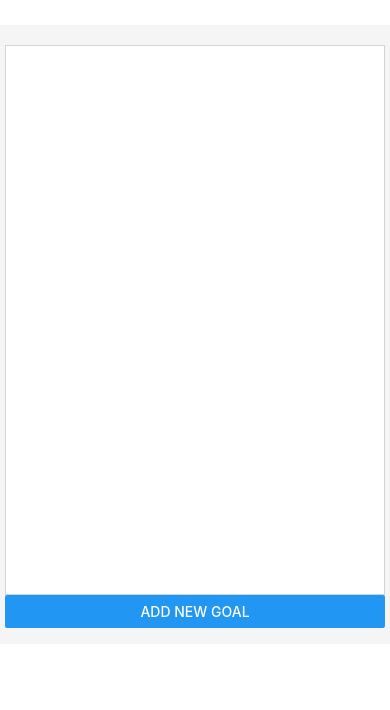
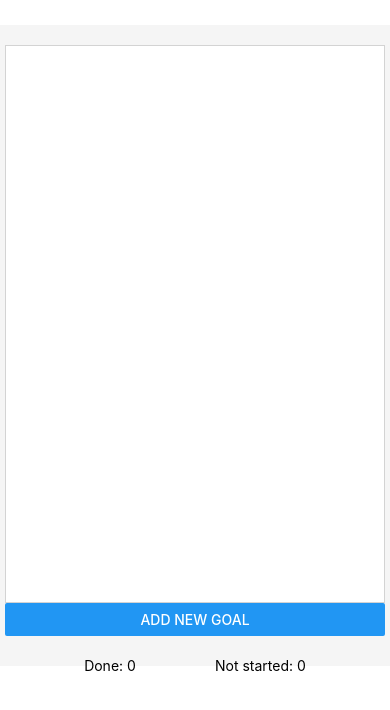
Before and after one commit to antilik/react-native-todo, a React Native app: screen / in a window 390 px wide. Shown: the top 710 px of the page. Built offline with nearby package versions, Linux system fonts and the light colour scheme.

Commit message:
Summary status is visible from start. UI for not started task.

```diff
--- a/components/TaskItem.js
+++ b/components/TaskItem.js
@@ -34,7 +34,7 @@ const TaskItem = ({taskData,tasksListArr, setTasksListArr }) => {
       >
       <Text
         style={styles.textItem}
-      > {taskData.isFinished ? "+" : "-"} {taskData.value}</Text>
+      > {taskData.isFinished ? "+" : " -"} {taskData.value}</Text>
       </TouchableHighlight>
       <TouchableOpacity
         style={styles.deleteBtnContainer}
--- a/components/TaskSummaryInfo.js
+++ b/components/TaskSummaryInfo.js
@@ -5,18 +5,13 @@ import { SUMMARY_DONE, SUMMARY_NOT_DONE } from "../constants/TextNames";
 
 const TaskSummaryInfo = ({tasksListArr}) => {
   const getSumStatusOfTasks = (condition) => {
-    return tasksListArr.reduce((accum, elem) => ((elem['isFinished'] === condition) ? accum + 1 : accum), 0);
+    return (tasksListArr || []).reduce((accum, elem) => ((elem['isFinished'] === condition) ? accum + 1 : accum), 0);
   }
   return (
-    <>
-      {tasksListArr.length
-      ? (
         <View style={styles.summaryList}>
           <Text>{SUMMARY_DONE} {getSumStatusOfTasks(true)}</Text>
           <Text>{SUMMARY_NOT_DONE} {getSumStatusOfTasks(false)}</Text>
         </View>
-      ) : null}
-    </>
   )
 };
 
```
